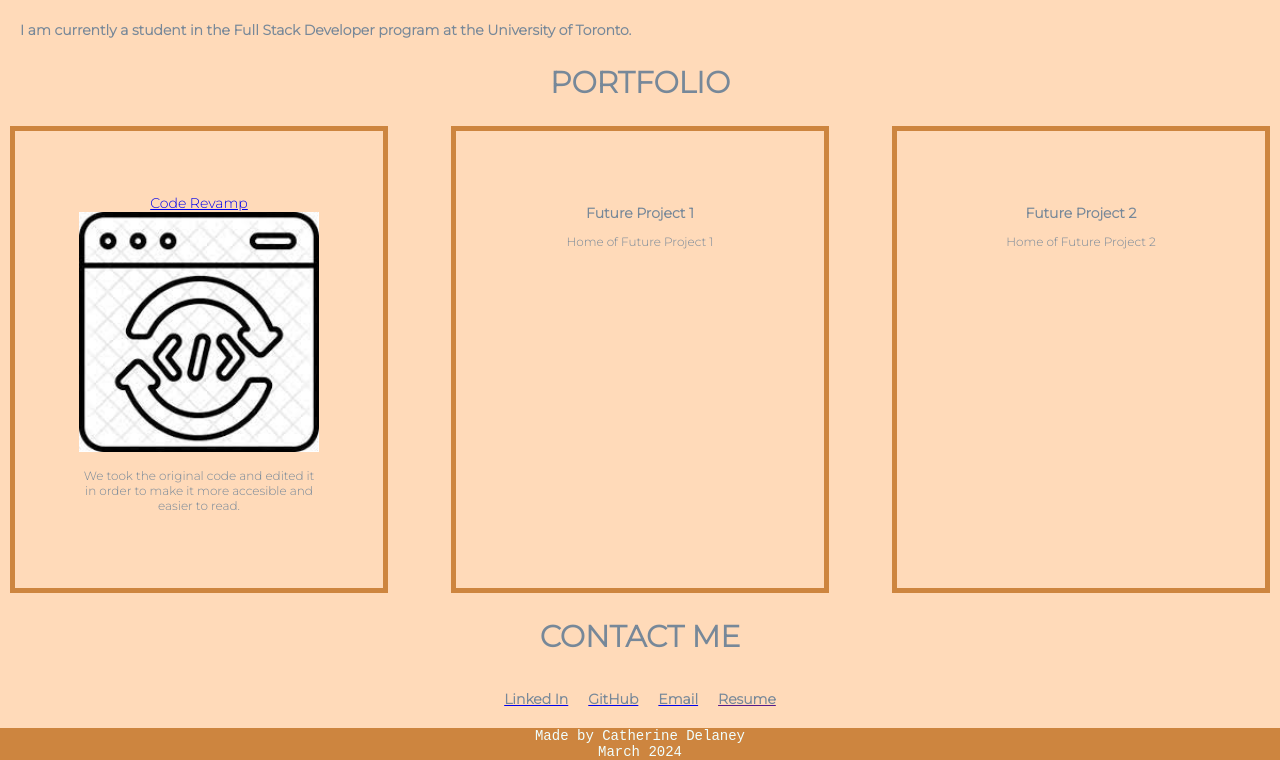
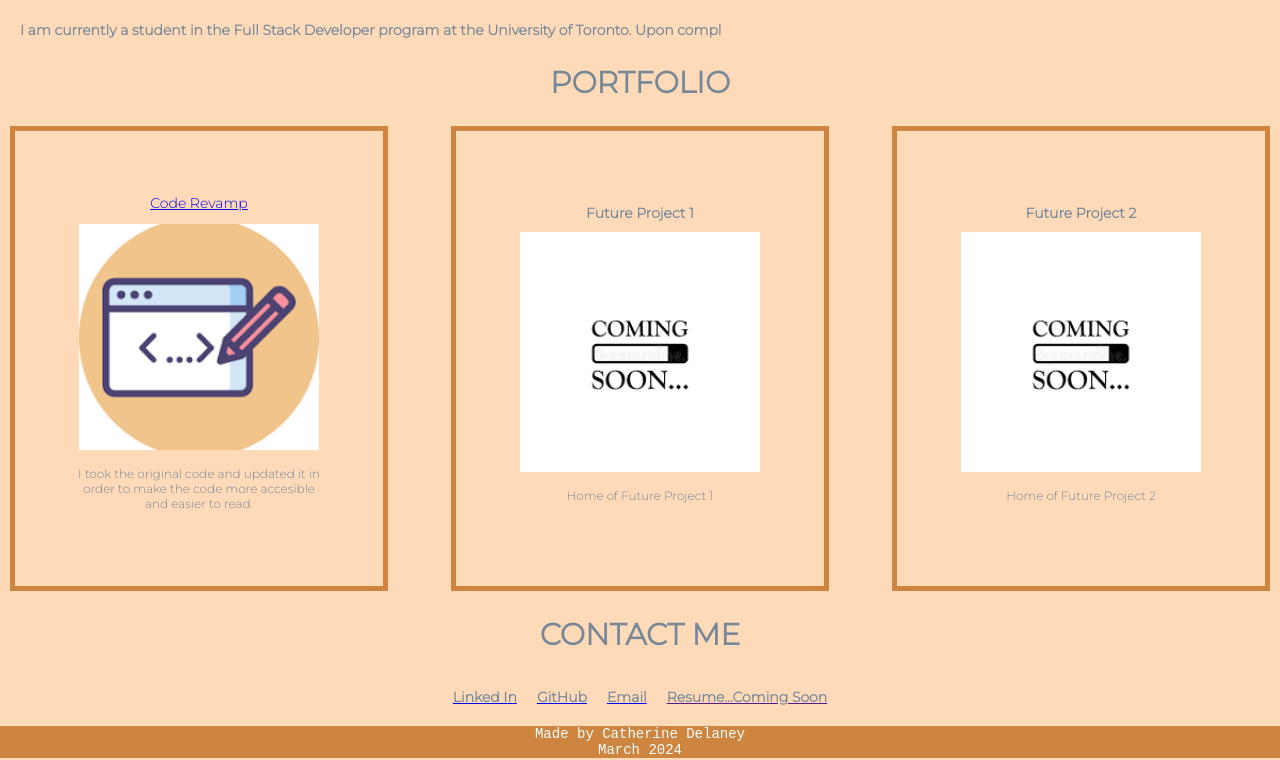
Before and after one commit to catdelaney/Professional-Portfolio, a plain HTML site: page index.html in a window 1280 px wide. Shown: the part 660-1420 px from the top of the page. Drawn offline with Linux system fonts and the light colour scheme.

Commit message:
final updates and README

```diff
--- a/index.html
+++ b/index.html
@@ -29,7 +29,7 @@
     </div>
 
     <section>
-      <h3>I am currently a student in the Full Stack Developer program at the University of Toronto.</h3>
+      <h3>I am currently a student in the Full Stack Developer program at the University of Toronto. Upon compl</h3>
       <p></p>
     </section>
 
@@ -40,17 +40,20 @@
     <section class="portfolioSection">
       <article class="projectImages">
         <a href=https://github.com/catdelaney/UoT-Module1-Challenge>Code Revamp</a>
-        <img class="imageCard" src="./assets/code revamp.jpeg" alt="screenshot of webpage" />
-        <p>We took the original code and edited it in order to make it more accesible and easier to read.</p>
+        <p> </p>
+        <img class="imageCard" src="./assets/code revamp pic.png" alt="screenshot of my webpage" />
+        <p>I took the original code and updated it in order to make the code more accesible and easier to read.</p>
       </article>
 
       <article class="projectImages">
         <h3>Future Project 1</h3>
+        <img class="imageCard" src="./assets/coming soon.png" alt="picture of a loading image"/>
         <p>Home of Future Project 1</p>
       </article>
 
       <article class="projectImages">
         <h3>Future Project 2</h3>
+        <img class="imageCard" src="./assets/coming soon.png" alt="picture of a loading image"/>
         <p>Home of Future Project 2</p>
       </article>
     </section>
@@ -71,7 +74,7 @@
         <h3>Email</h3>
       </a>
       <a href="" download>
-        <h3>Resume</h3>
+        <h3>Resume...Coming Soon</h3>
       </a>
     </section>
   </main>
```
Also changed, not shown: assets/ORIGINAL PAGE.png (deleted), assets/code revamp pic.png (added), assets/code revamp.jpeg (deleted), assets/coming soon.png (added), 2 other files.
